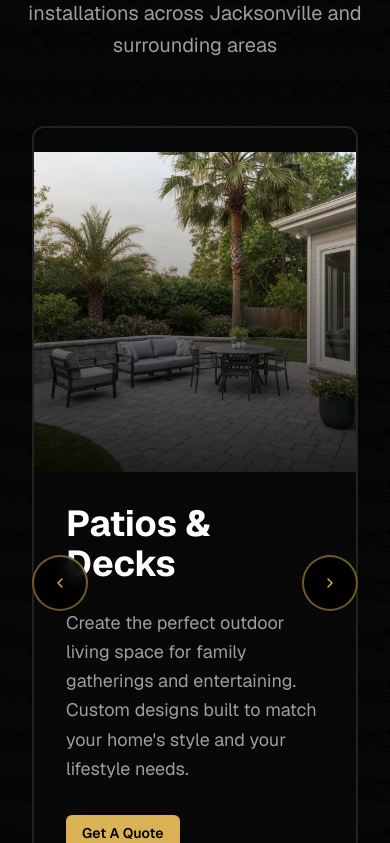
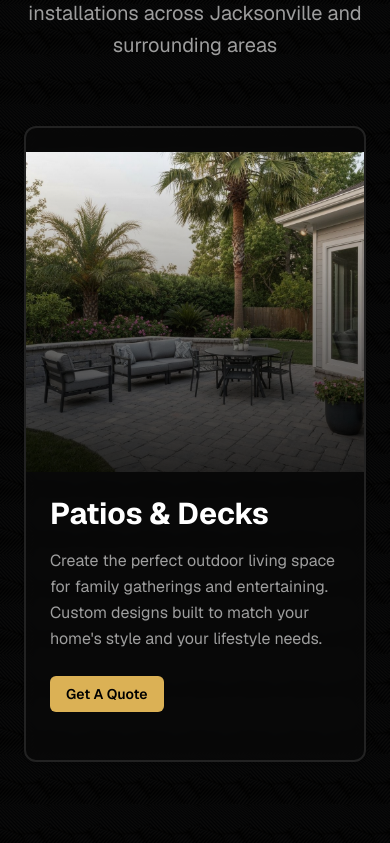
Before and after one commit to skayzensolutions-arch/testetst, a Next.js app: page / in a window 390 px wide. Shown: the part 1040-1883 px from the top of the page. Built offline with nearby package versions, Linux system fonts and the light colour scheme.

Commit message:
fix: reposition mobile navigation arrows
Adjust arrow placement and carousel padding for better mobile fit.

Co-authored-by: null <242828228+skayzensolutions-arch@users.noreply.github.com>

```diff
--- a/components/services-section.tsx
+++ b/components/services-section.tsx
@@ -80,33 +80,32 @@ export function ServicesSection() {
         </div>
 
         <div className="max-w-5xl mx-auto relative">
-          {/* Navigation Buttons */}
           <Button
             onClick={goToPrev}
             variant="outline"
             size="icon"
-            className="absolute left-4 top-1/2 -translate-y-1/2 z-20 h-14 w-14 rounded-full bg-black/80 backdrop-blur-sm border-2 border-primary/50 hover:border-primary hover:bg-primary/20 transition-all duration-300 hover:scale-110"
+            className="absolute left-2 md:left-4 bottom-4 md:top-1/2 md:-translate-y-1/2 z-20 h-12 w-12 md:h-14 md:w-14 rounded-full bg-black/80 backdrop-blur-sm border-2 border-primary/50 hover:border-primary hover:bg-primary/20 transition-all duration-300 hover:scale-110"
           >
-            <ChevronLeft className="h-8 w-8 text-primary" />
+            <ChevronLeft className="h-6 w-6 md:h-8 md:w-8 text-primary" />
           </Button>
 
           <Button
             onClick={goToNext}
             variant="outline"
             size="icon"
-            className="absolute right-4 top-1/2 -translate-y-1/2 z-20 h-14 w-14 rounded-full bg-black/80 backdrop-blur-sm border-2 border-primary/50 hover:border-primary hover:bg-primary/20 transition-all duration-300 hover:scale-110"
+            className="absolute right-2 md:right-4 bottom-4 md:top-1/2 md:-translate-y-1/2 z-20 h-12 w-12 md:h-14 md:w-14 rounded-full bg-black/80 backdrop-blur-sm border-2 border-primary/50 hover:border-primary hover:bg-primary/20 transition-all duration-300 hover:scale-110"
           >
-            <ChevronRight className="h-8 w-8 text-primary" />
+            <ChevronRight className="h-6 w-6 md:h-8 md:w-8 text-primary" />
           </Button>
 
           {/* Service Card Carousel */}
-          <div className="relative overflow-hidden">
+          <div className="relative overflow-hidden pb-20 md:pb-0">
             <div
               className="flex transition-transform duration-700 ease-in-out"
               style={{ transform: `translateX(-${currentIndex * 100}%)` }}
             >
               {services.map((service, index) => (
-                <div key={index} className="w-full flex-shrink-0 px-4">
+                <div key={index} className="w-full flex-shrink-0 px-2 md:px-4">
                   <Card className="bg-card/50 backdrop-blur-sm border-2 border-border overflow-hidden group">
                     <CardContent className="p-0">
                       <div className="grid md:grid-cols-2 gap-0">
@@ -121,11 +120,11 @@ export function ServicesSection() {
                         </div>
 
                         {/* Content Side */}
-                        <div className="p-8 md:p-12 flex flex-col justify-center">
-                          <h3 className="text-4xl md:text-5xl font-bold mb-6 text-white group-hover:text-primary transition-colors duration-300">
+                        <div className="p-6 md:p-12 flex flex-col justify-center">
+                          <h3 className="text-3xl md:text-5xl font-bold mb-4 md:mb-6 text-white group-hover:text-primary transition-colors duration-300">
                             {t[service.titleKey as keyof typeof t]}
                           </h3>
-                          <p className="text-muted-foreground leading-relaxed text-lg mb-8">
+                          <p className="text-muted-foreground leading-relaxed text-base md:text-lg mb-6 md:mb-8">
                             {t[service.descKey as keyof typeof t]}
                           </p>
 
```
